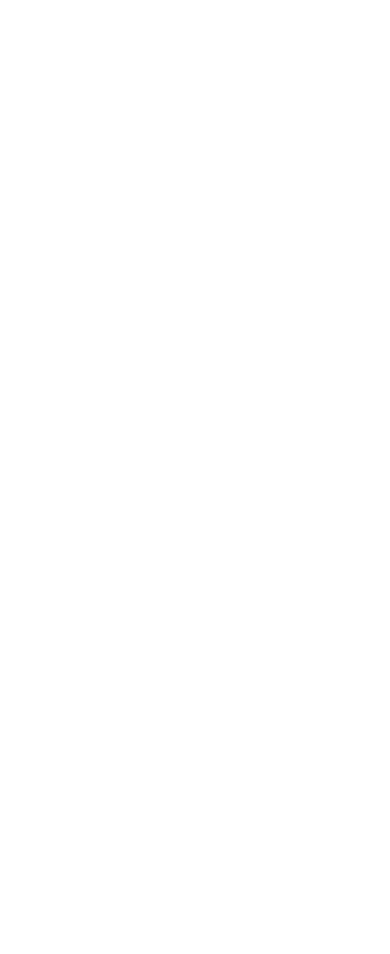
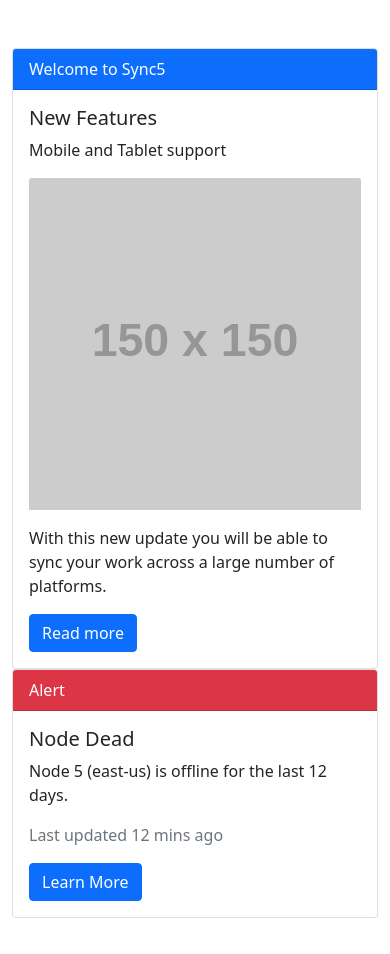
Before and after one commit to acciojob/bootstrap-card-Bharath-S-J, a website: page main.html in a window 390 px wide. Before the commit the page ends 844 px from the top, so only its background shows below. Drawn offline with nearby package versions, Linux system fonts and the light colour scheme; placeholder pictures from the web are drawn by us.

Commit message:
created a submission

```diff
--- a/main.html
+++ b/main.html
@@ -1,16 +1,50 @@
 <!DOCTYPE html>
+<html lang="en">
+<head>
+  <meta charset="UTF-8">
+  <meta name="viewport" content="width=device-width, initial-scale=1.0">
+  <title>Bootstrap Cards Example</title>
+  <!-- Link to Bootstrap 5 CSS -->
+  <link href="https://cdn.jsdelivr.net/npm/bootstrap@5.0.2/dist/css/bootstrap.min.css" rel="stylesheet">
+</head>
+<body>
 
-<html>
+  <div class="container my-5">
+    <!-- Card Deck: A container for multiple cards -->
+    <div class="card-deck">
 
-<head>
-	<link rel="stylesheet" href="styles.css">
-</head>
+      <!-- Card 1 -->
+      <div class="card">
+        <div class="card-header bg-primary text-white">
+          Welcome to Sync5
+        </div>
+        <div class="card-body">
+          <h5 class="card-title">New Features</h5>
+          <p class="card-text">Mobile and Tablet support</p>
+          <img src="https://via.placeholder.com/150" class="card-img-top" alt="Card image">
+          <p class="card-text mt-3">With this new update you will be able to sync your work across a large number of platforms.</p>
+          <a href="#" class="btn btn-primary">Read more</a>
+        </div>
+      </div>
 
-<body>
-	<!-- the entire body must be written by student -->
-    <script type="text/javascript" src="./script.js">
-</script>
+      <!-- Card 2 -->
+      <div class="card">
+        <div class="card-header bg-danger text-white">
+          Alert
+        </div>
+        <div class="card-body">
+          <h5 class="card-title">Node Dead</h5>
+          <p class="card-text">Node 5 (east-us) is offline for the last 12 days.</p>
+          <p class="card-text text-muted">Last updated 12 mins ago</p>
+          <a href="#" class="btn btn-primary">Learn More</a>
+        </div>
+      </div>
 
+    </div>
+  </div>
+
+  <!-- Bootstrap JS and dependencies -->
+  <script src="https://cdn.jsdelivr.net/npm/@popperjs/core@2.9.3/dist/umd/popper.min.js"></script>
+  <script src="https://cdn.jsdelivr.net/npm/bootstrap@5.0.2/dist/js/bootstrap.min.js"></script>
 </body>
-
 </html>
```
